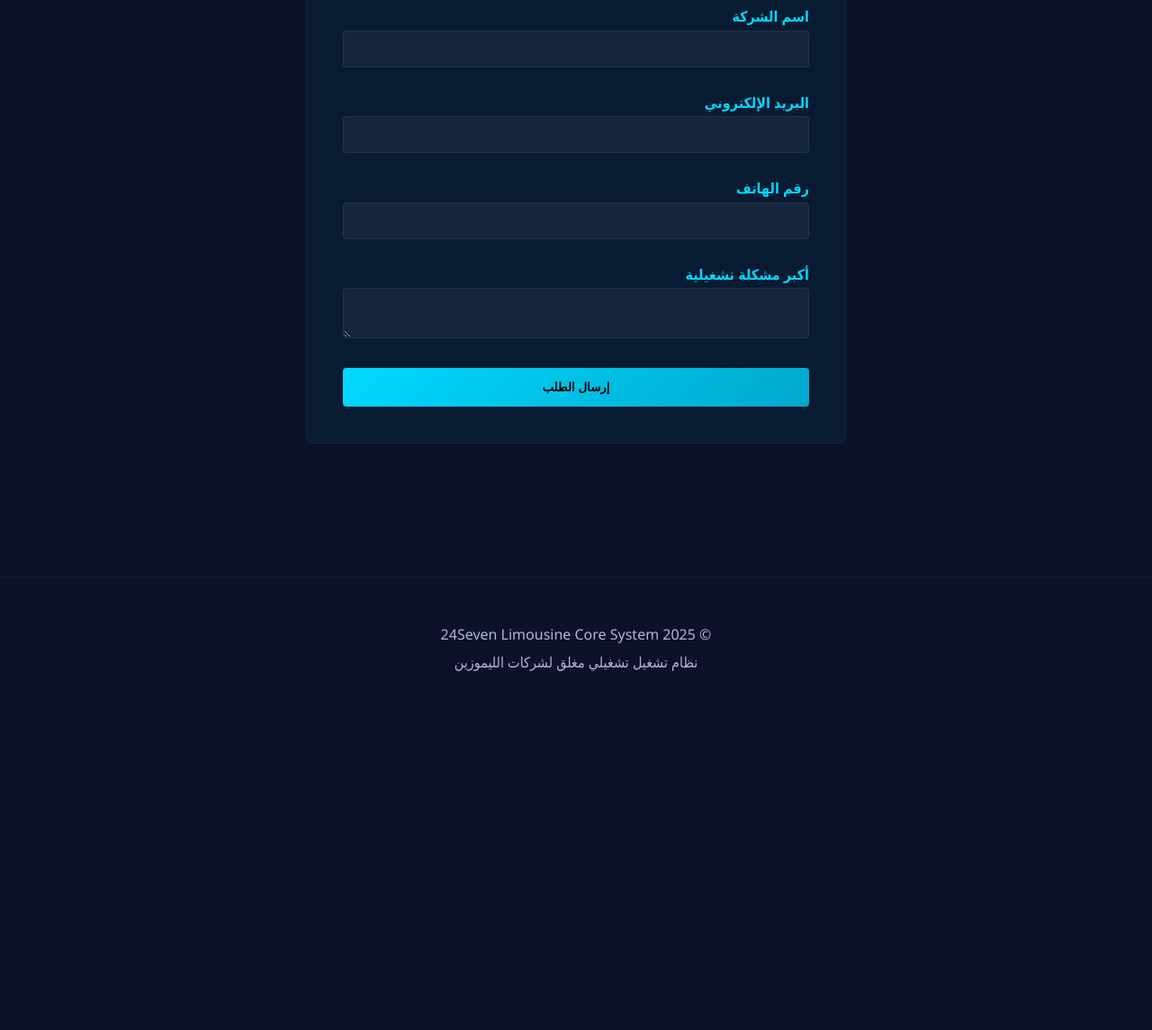
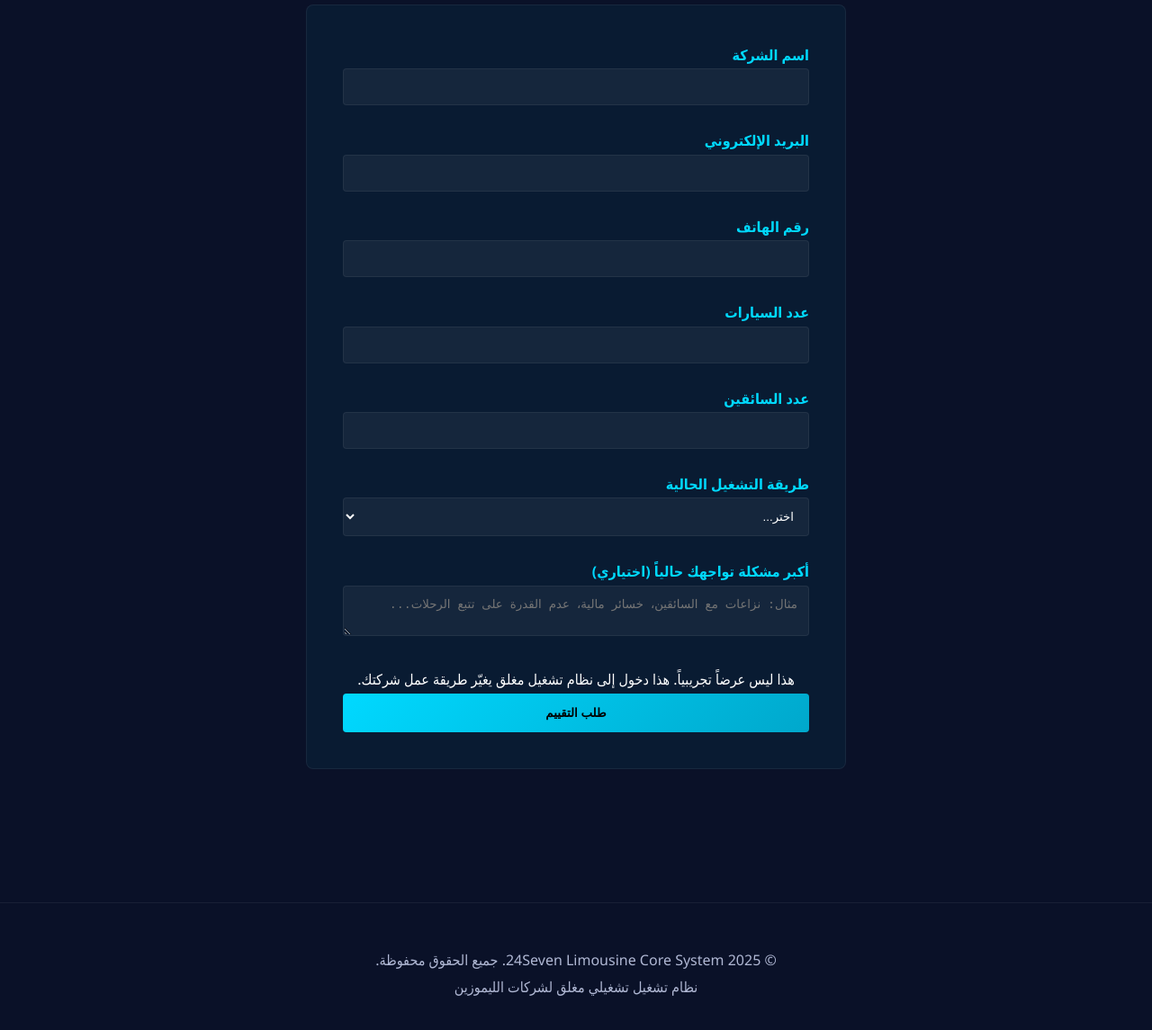
Before and after one commit to Ahmed19992489/24seven-limousine, a plain HTML site: page index.html in a window 1280 px wide. Shown: the part 2366-3511 px from the top of the page at 90% size. Before the commit the page ends 3165 px from the top, so only its background shows below. Drawn offline with nearby package versions, Linux system fonts and the light colour scheme.

Commit message:
Update contact form and footer in index.html

```diff
--- a/index.html
+++ b/index.html
@@ -271,33 +271,55 @@
 
 <section id="cta" class="final-cta">
     <h2 class="section-title">طلب تقييم تشغيلي</h2>
-    <p class="section-subtitle">مش كل شركة مؤهلة. خلينا نحدد ده بدقة.</p>
+        <h2>طلب تقييم تشغيلي</h2>
+        <p>مش كل شركة مؤهلة للنظام. املأ البيانات علشان نقيّم جاهزيتك التشغيلية.</p>
 
         <div class="form-container">
             <form id="contact-form">
                 <div class="form-group">
-                <label>اسم الشركة</label>
-                <input type="text" id="company-name" required>
+                    <label for="company-name">اسم الشركة</label>
+                    <input type="text" id="company-name" name="company-name" required>
                 </div>
                 <div class="form-group">
-                <label>البريد الإلكتروني</label>
-                <input type="email" id="email" required>
+                    <label for="email">البريد الإلكتروني</label>
+                    <input type="email" id="email" name="email" required>
                 </div>
                 <div class="form-group">
-                <label>رقم الهاتف</label>
-                <input type="tel" id="phone" required>
+                    <label for="phone">رقم الهاتف</label>
+                    <input type="tel" id="phone" name="phone" required>
                 </div>
                 <div class="form-group">
-                <label>أكبر مشكلة تشغيلية</label>
-                <textarea id="main-issue"></textarea>
+                    <label for="fleet-size">عدد السيارات</label>
+                    <input type="number" id="fleet-size" name="fleet-size" min="1" required>
                 </div>
-            <button class="submit-btn">إرسال الطلب</button>
+                <div class="form-group">
+                    <label for="drivers-count">عدد السائقين</label>
+                    <input type="number" id="drivers-count" name="drivers-count" min="1" required>
+                </div>
+                <div class="form-group">
+                    <label for="current-system">طريقة التشغيل الحالية</label>
+                    <select id="current-system" name="current-system" required>
+                        <option value="">اختر...</option>
+                        <option value="whatsapp">واتساب وتسجيل يدوي</option>
+                        <option value="sheets">جداول إكسل/شيت</option>
+                        <option value="mixed">مختلط (واتساب + شيت + ورقي)</option>
+                        <option value="other">نظام آخر</option>
+                    </select>
+                </div>
+                <div class="form-group">
+                    <label for="main-issue">أكبر مشكلة تواجهك حالياً (اختياري)</label>
+                    <textarea id="main-issue" name="main-issue" placeholder="مثال: نزاعات مع السائقين، خسائر مالية، عدم القدرة على تتبع الرحلات..."></textarea>
+                </div>
+                <p class="small-note">هذا ليس عرضاً تجريبياً. هذا دخول إلى نظام تشغيل مغلق يغيّر طريقة عمل شركتك.</p>
+                <button type="submit" class="submit-btn">طلب التقييم</button>
             </form>
         </div>
     </section>
 
+    <!-- Footer -->
     <footer>
-    <p>© 2025 24Seven Limousine Core System</p>
+        <div class="footer-content">
+            <p>&copy; 2025 24Seven Limousine Core System. جميع الحقوق محفوظة.</p>
     <p>نظام تشغيل تشغيلي مغلق لشركات الليموزين</p>
 </footer>
 
```
Lines whose indentation alone changed are shown as unchanged.
